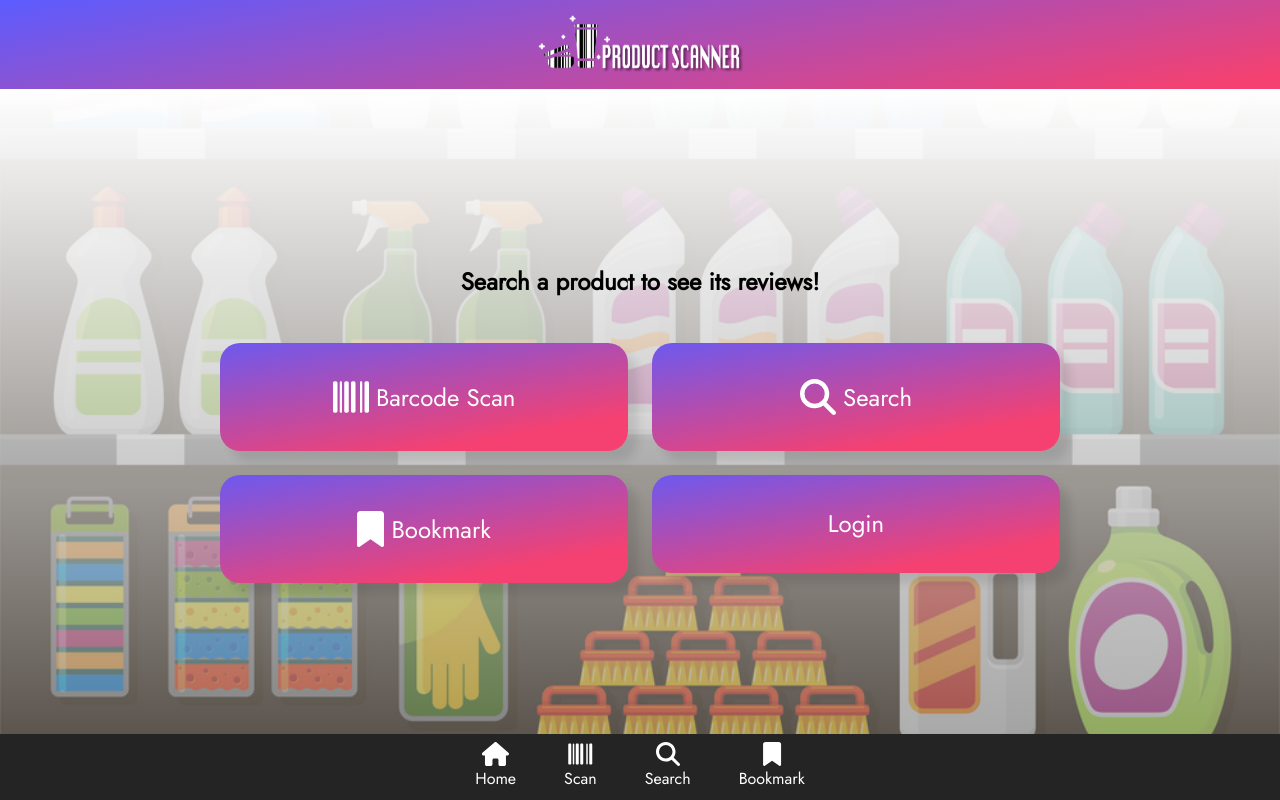
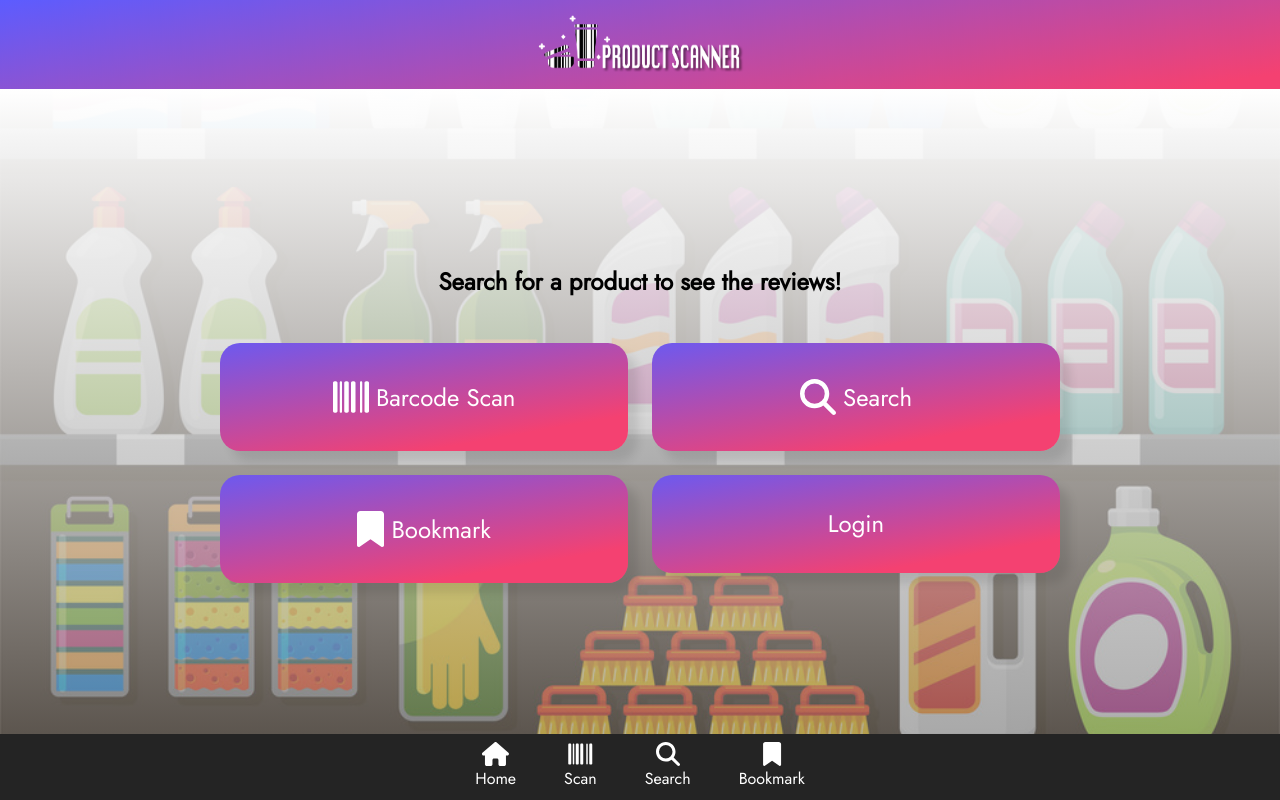
Before and after one commit to VitaCheung/ProductScanner, a React (Vite) app: page / in a window 1280 px wide. Shown: the top 800 px of the page. Built offline with nearby package versions, Linux system fonts and the light colour scheme; a web font is replaced by a local one.

Commit message:
update caption

```diff
--- a/src/routes/Home.jsx
+++ b/src/routes/Home.jsx
@@ -28,7 +28,7 @@ export default function Home() {
     <main id="main">
       <div id="home">
         {welcome}
-        <h2>Search a product to see its reviews!</h2>
+        <h2>Search for a product to see the reviews!</h2>
         <nav id="home-nav" aria-label="Main navigation">
           <ul>
             <NavLink to="/scanner"><li><FontAwesomeIcon icon="fa-solid fa-barcode" size="xl" />  Barcode Scan</li></NavLink>
```
